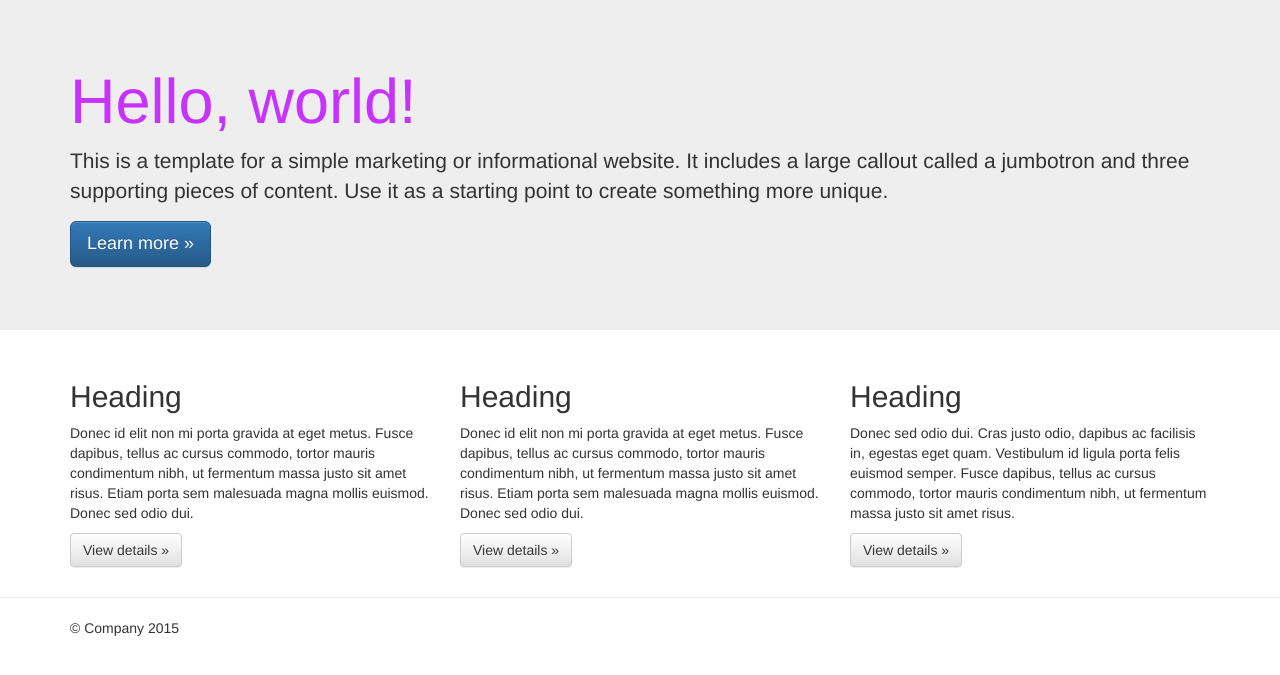
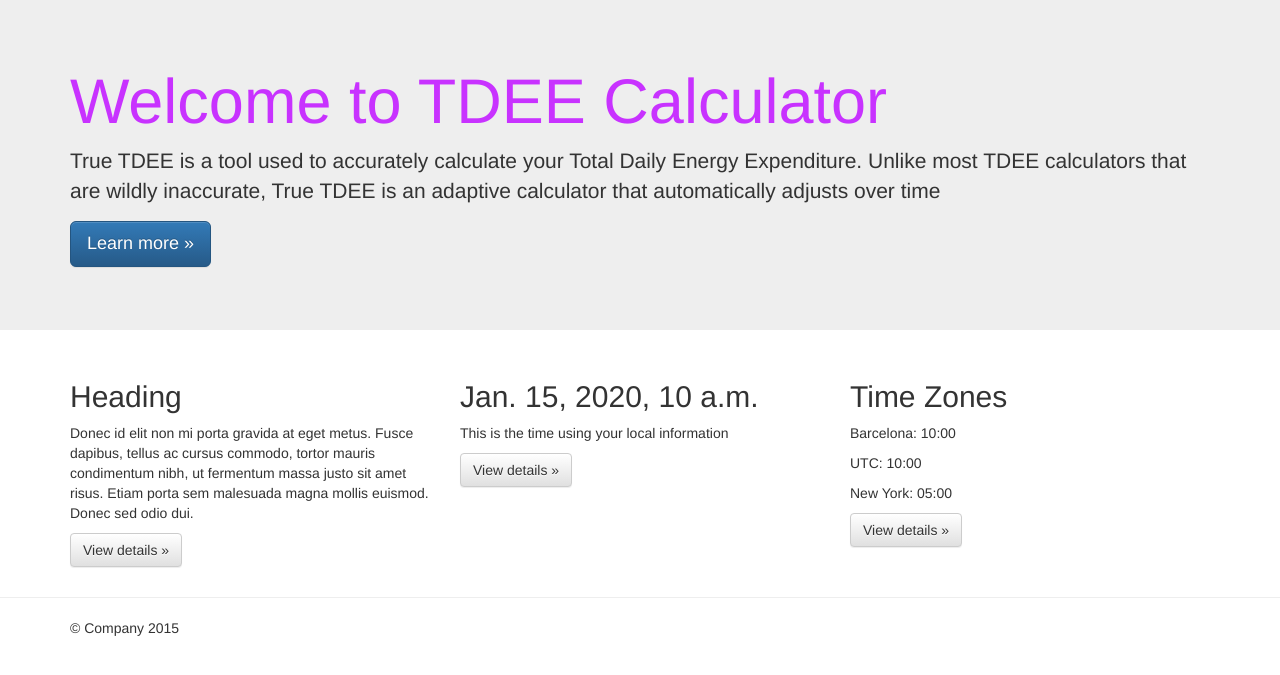
Before and after one commit to WJimmyCook/tdee-calculator, a Django app: template tdeecalculator/templates/tdeecalculator/index.html in a window 1280 px wide. Shown: the part 51-726 px from the top of the page. Run offline with Django 3.2, Linux system fonts and the light colour scheme; the template is opened without the code that fills it: most values are stand-ins (such as "Sample title", 1, 10 or a date in 2020); some libraries are stand-ins or nearby versions.

Commit message:
Internationalization and localization

```diff
--- a/requirements/base.txt
+++ b/requirements/base.txt
@@ -1 +1,2 @@
 Django==1.8.5
+pytz==2017.3
--- a/tdeecalculator/templates/tdeecalculator/index.html
+++ b/tdeecalculator/templates/tdeecalculator/index.html
@@ -1,17 +1,19 @@
 {% extends "base.html" %}
+{% load i18n %}
+{% load l10n %}
+{% load tz %}
 {% block head_title %}TDEE Calculator{% endblock %}
 
 {% block content %}
     <div class="jumbotron">
       <div class="container">
-        <h1>Hello, world!</h1>
-        <p>This is a template for a simple marketing or informational website. It includes a large callout called a jumbotron and three supporting pieces of content. Use it as a starting point to create something more unique.</p>
+        <h1>{% trans "Welcome to TDEE Calculator" %}</h1>
+        <p>{% blocktrans %}True TDEE is a tool used to accurately calculate your Total Daily Energy Expenditure. Unlike most TDEE calculators that are wildly inaccurate, True TDEE is an adaptive calculator that automatically adjusts over time{% endblocktrans %}</p>
         <p><a class="btn btn-primary btn-lg" href="#" role="button">Learn more &raquo;</a></p>
       </div>
     </div>
 
     <div class="container">
-      <!-- Example row of columns -->
       <div class="row">
         <div class="col-md-4">
           <h2>Heading</h2>
@@ -19,13 +21,16 @@
           <p><a class="btn btn-default" href="#" role="button">View details &raquo;</a></p>
         </div>
 		<div class="col-md-4">
-          <h2>Heading</h2>
-          <p>Donec id elit non mi porta gravida at eget metus. Fusce dapibus, tellus ac cursus commodo, tortor mauris condimentum nibh, ut fermentum massa justo sit amet risus. Etiam porta sem malesuada magna mollis euismod. Donec sed odio dui. </p>
+		      <h2 id="local-date">{{today}}</h2>
+		      <p>This is the time using your local information </p>
 		      <p><a class="btn btn-default" href="#" role="button">View details &raquo;</a></p>
 		</div>
 		<div class="col-md-4">
-          <h2>Heading</h2>
-          <p>Donec sed odio dui. Cras justo odio, dapibus ac facilisis in, egestas eget quam. Vestibulum id ligula porta felis euismod semper. Fusce dapibus, tellus ac cursus commodo, tortor mauris condimentum nibh, ut fermentum massa justo sit amet risus.</p>
+		    <h2>Time Zones</h2>
+		    <p> Barcelona: <span id="time-tz">{{now|time:"H:i"}}</span></p>
+		    <p> UTC: <span id="time-utc">{{now|utc|time:"H:i"}}</span></p>
+		    <p> New York: <span id="time-ny">
+		           {{now|timezone:"America/New_York"|time:"H:i"}}</span></p>
 		    <p><a class="btn btn-default" href="#" role="button">View details &raquo;</a></p>
 		</div>
       </div>
--- a/tdeecalculator/test.py
+++ b/tdeecalculator/test.py
@@ -1,14 +1,16 @@
 # -*- coding: utf-8 -*-
 from django.test import TestCase
 from django.core.urlresolvers import reverse
-
+from django.utils.translation import activate
 
 class TestHomePage(TestCase):
 
 	def test_uses_index_template(self):
+		activate('en')
 		response = self.client.get(reverse("home"))
 		self.assertTemplateUsed(response, "tdeecalculator/index.html")
 
 	def test_uses_base_template(self):
+		activate('en')
 		response = self.client.get(reverse("home"))
 		self.assertTemplateUsed(response, "base.html")
--- a/tdeecalculator/urls.py
+++ b/tdeecalculator/urls.py
@@ -1,11 +1,13 @@
 from django.conf.urls import include, url
 from django.contrib import admin
+from django.conf.urls.i18n import i18n_patterns
 from .views import home, home_files
 
 urlpatterns = [
-    # Examples:
+    url(r'^(?P<filename>(robots.txt)|(humans.txt))$', home_files, name='home-files'),
+]
+
+urlpatterns += i18n_patterns(
     url(r'^$', home, name='home'),
-    # url(r'^blog/', include('blog.urls')),
-    url(r'^(?P<filename>(robots.txt)|(humans.txt))$', home_files, name='home-files'),
     url(r'^admin/', include(admin.site.urls)),
-]
+)
--- a/tdeecalculator/views.py
+++ b/tdeecalculator/views.py
@@ -1,9 +1,11 @@
 # -*- coding: utf-8 -*-
 from django.shortcuts import render
-
+from django.utils.timezone import now
+import datetime
 
 def home(request):
-	return render(request, "tdeecalculator/index.html", {})
+	today = datetime.date.today()
+	return render(request, "tdeecalculator/index.html", {'today':today, 'now': now()})
 
 def home_files(request, filename):
 	return render(request, filename, {}, content_type="text/plain")
```
Also changed, not shown: functional_tests/test_all_users.py (+21 -0 lines), tdeecalculator/settings/base.py (+11 -0 lines), tdeecalculator/locale/ca/LC_MESSAGES/django.po (added), 1 other file. Lines whose indentation alone changed are shown as unchanged.
